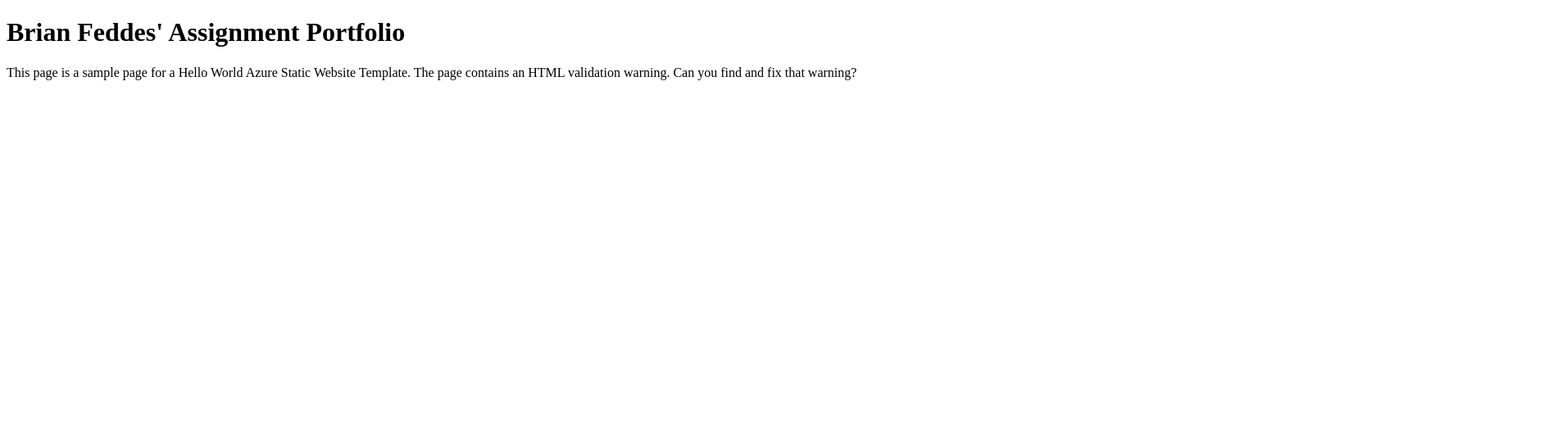
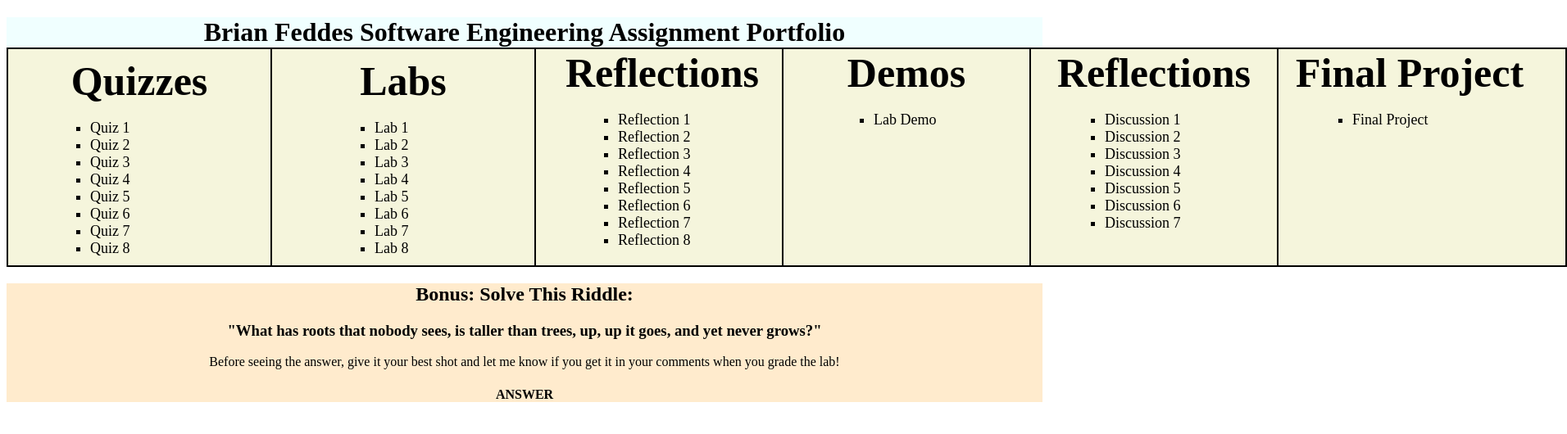
Before and after one commit to bfeddes/portfolio-bf, a plain HTML site: page index.html in a window 1280 px wide. Shown: the whole page at 82% size, 1912 px wide, since content can reach past the window. Drawn offline with Linux system fonts and the light colour scheme.

Commit message:
Ready to submit

```diff
--- a/index.css
+++ b/index.css
@@ -0,0 +1,72 @@
+.intro {text-align: center; background-color:azure;}
+.assignments {text-align: center; background-color: azure; }
+.quizzes {
+    background-color: beige;
+    width: 300px;
+    border: 2px solid black;
+    padding: 10px;
+    margin-top: -22px;
+    margin-left: 0px;
+}
+.labs {
+    background-color: beige;
+    width: 300px;
+    border: 2px solid black;
+    padding: 10px;
+    margin-left: 322px;
+    margin-top:-268px;
+}
+.reflections {
+    background-color: beige;
+    width: 300px;
+    border: 2px solid black;
+    padding-bottom: 20px;
+    margin-left: 644px;
+    margin-top:-268px;
+}
+.demos {
+    background-color: beige;
+    width: 300px;
+    border: 2px solid black;
+    padding-bottom: 167px;
+    margin-left: 946px;
+    margin-top:-268px;
+}
+.discussions {
+    background-color: beige;
+    width: 300px;
+    border: 2px solid black;
+    padding-bottom: 41px;
+    margin-left: 1248px;
+    margin-top:-268px;
+}
+.finalprojects {
+    background-color: beige;
+    width: 300px;
+    border: 2px solid black;
+    padding-bottom: 167px;
+    padding-right: 50px;
+    margin-left: 1550px;
+    margin-top:-268px;
+}
+.riddle{
+    background-color: blanchedalmond;
+    text-align:center;
+}
+a {
+    color:black;
+    text-decoration: none;
+}
+.quizlist {margin-left: 50px; margin-top: 0; margin-bottom: 0; list-style: square; font-size: 18px;}
+.quiz {text-align: center; margin-bottom:0; margin-top:0; font-size: 50px; font-weight: bold;}
+.lab {text-align: center; margin-bottom:0; margin-top:0; font-size: 50px; font-weight: bold;}
+.lablist { margin-left: 75px; margin-top: 0; margin-bottom: 0; list-style: square; font-size: 18px;}
+.reflectionlist { margin-left: 20%; margin-top: 0; margin-bottom: 0; list-style: square; font-size: 18px;}
+.reflection {text-indent: 12%; margin-bottom:0; margin-top:0; font-size: 50px; font-weight: bold;}
+.demolist { margin-left: 70px; margin-top: 0; margin-bottom: 0; list-style: square; font-size: 18px;}
+.demo {text-align: center; margin-bottom:0; margin-top:0; font-size: 50px; font-weight: bold;}
+.discussionlist { margin-left: 50px; margin-top: 0; margin-bottom: 0; list-style: square; font-size: 18px;}
+.discussion {text-align: center; margin-bottom:0; margin-top:0; font-size: 50px; font-weight: bold;}
+.finalprojectlist { margin-left: 50px; margin-top: 0; margin-bottom: 0; list-style: square; font-size: 18px;}
+.finalproject {margin-left: 21px; margin-bottom:0; margin-top:0; font-size: 50px; font-weight: bold;}
+.solution {text-align: center;}
--- a/index.html
+++ b/index.html
@@ -9,7 +9,82 @@
     <link rel="stylesheet" href="index.css">
 </head>
 <body>
-    <h1>Brian Feddes' Assignment Portfolio</h1>
-    <p>This page is a sample page for a Hello World Azure Static Website Template. The page contains an HTML validation warning. Can you find and fix that warning?</p>
+    <h1 class="intro">Brian Feddes Software Engineering Assignment Portfolio</h1>
+    <div class="quizzes">
+        <h4 class="quiz"> Quizzes</h4>
+        <br>
+        <ul class="quizlist">
+            <a href="https://lewisuniversity.blackboard.com/ultra/courses/_195587_1/outline/assessment/_5524494_1/overview?courseId=_195587_1" target="_blank"><li>Quiz 1</li></a>
+            <a href="https://lewisuniversity.blackboard.com/ultra/courses/_195587_1/outline/assessment/_5524498_1/overview?courseId=_195587_1" target="_blank"><li>Quiz 2</li></a>
+            <li>Quiz 3</li>
+            <li>Quiz 4</li>
+            <li>Quiz 5</li>
+            <li>Quiz 6</li>
+            <li>Quiz 7</li>
+            <li>Quiz 8</li>
+        </ul>
+    </div>
+    <div class="labs">
+        <h4 class="lab"> Labs</h4>
+        <br>
+        <ul class="lablist">
+            <a href="https://lewisuniversity.blackboard.com/ultra/courses/_195587_1/outline/assessment/_5524495_1/overview?courseId=_195587_1" target="_blank"><li>Lab 1</li></a>
+            <a href="https://lewisuniversity.blackboard.com/ultra/courses/_195587_1/outline/assessment/_5524499_1/overview?courseId=_195587_1" target="_blank"><li>Lab 2</li></a>
+            <li>Lab 3</li>
+            <li>Lab 4</li>
+            <li>Lab 5</li>
+            <li>Lab 6</li>
+            <li>Lab 7</li>
+            <li>Lab 8</li>
+        </ul>
+    </div>
+    <div class="reflections">
+        <h4 class="reflection"> Reflections</h4>
+        <br>
+        <ul class="reflectionlist">
+            <a href="https://lewisuniversity.blackboard.com/ultra/courses/_195587_1/outline/assessment/_5524496_1/overview?courseId=_195587_1" target="_blank"><li>Reflection 1</li></a>
+            <a href="https://lewisuniversity.blackboard.com/ultra/courses/_195587_1/outline/assessment/_5524500_1/overview?courseId=_195587_1" target="_blank"><li>Reflection 2</li></a>
+            <li>Reflection 3</li>
+            <li>Reflection 4</li>
+            <li>Reflection 5</li>
+            <li>Reflection 6</li>
+            <li>Reflection 7</li>
+            <li>Reflection 8</li>
+        </ul>
+    </div>
+    <div class="demos">
+        <h4 class="demo"> Demos</h4>
+        <br>
+        <ul class="demolist">
+            <a href="https://lewisuniversity.blackboard.com/ultra/courses/_195587_1/outline/assessment/_5524443_1/overview?courseId=_195587_1" target="_blank"><li>Lab Demo</li></a>
+        </ul>
+    </div>
+    <div class="discussions">
+        <h4 class="discussion"> Reflections</h4>
+        <br>
+        <ul class="discussionlist">
+            <a href="https://lewisuniversity.blackboard.com/ultra/courses/_195587_1/outline/discussion/_5524463_1?view=discussions&courseId=_195587_1" target="_blank"><li>Discussion 1</li></a>
+            <a href="https://lewisuniversity.blackboard.com/ultra/courses/_195587_1/outline/discussion/_5524464_1?view=discussions&courseId=_195587_1" target="_blank"><li>Discussion 2</li></a>
+            <li>Discussion 3</li>
+            <li>Discussion 4</li>
+            <li>Discussion 5</li>
+            <li>Discussion 6</li>
+            <li>Discussion 7</li>
+        </ul>
+    </div>
+    <div class="finalprojects">
+        <h4 class="finalproject"> Final Project</h4>
+        <br>
+        <ul class="finalprojectlist">
+            <li>Final Project</li>
+        </ul>
+    </div>
+    <div class="riddle">
+    <h2>Bonus: Solve This Riddle:</h2>
+    <h3>"What has roots that nobody sees, is taller than trees, up, up it goes, and yet never grows?"</h3>
+    <p>Before seeing the answer, give it your best shot and let me know if you get it in your comments when you grade the lab!</p>
+    <a href="answer.html"><h4>ANSWER</h4></a>
+    </div>
+
 </body>
 </html>
```
Also changed, not shown: answer.html (added, +14 -0 lines).
